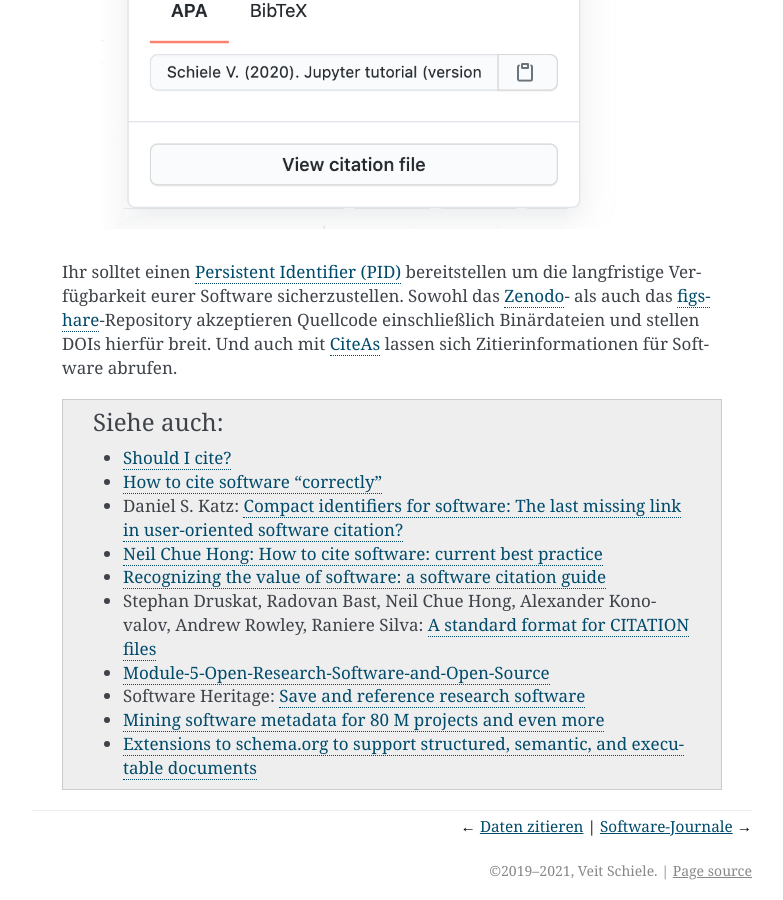
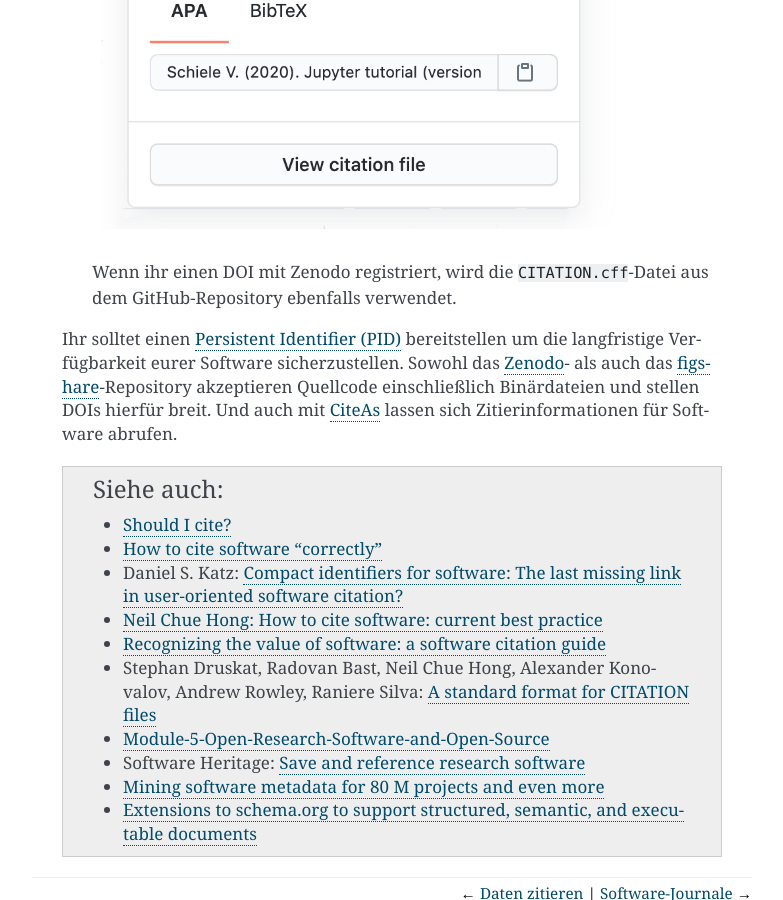
Before and after one commit to veit/jupyter-tutorial-de, a Sphinx documentation site: the page built from docs/productive/cite/software.rst, in a window 1280 px wide and 900 px high, scrolled down 4669 px. Shown: the whole window, without its empty margins (358-1141 px from the left). Built offline with Sphinx 7.4.7, drawn with Linux system fonts in a browser that asks for light colours; pages that are not in the unit, such as notebooks, are missing from menus.

Commit message:
Add zenodo integration of the CITATION.cff file in GitHub repositories

```diff
--- a/docs/productive/cite/software.rst
+++ b/docs/productive/cite/software.rst
@@ -164,6 +164,9 @@ aktuell zwei Projekte für strukturierte Metadaten heraus:
        :alt: Popup auf der Zielseite eines GitHub-Repositorys mit der
              Möglichkeit, ADA- und BibTex-Formate zu exportieren.
 
+    Wenn ihr einen DOI mit Zenodo registriert, wird die ``CITATION.cff``-Datei
+    aus dem GitHub-Repository ebenfalls verwendet.
+
 Ihr solltet einen `Persistent Identifier (PID)
 <https://de.wikipedia.org/wiki/Persistent_Identifier>`_ bereitstellen um die
 langfristige Verfügbarkeit eurer Software sicherzustellen. Sowohl das `Zenodo
```
